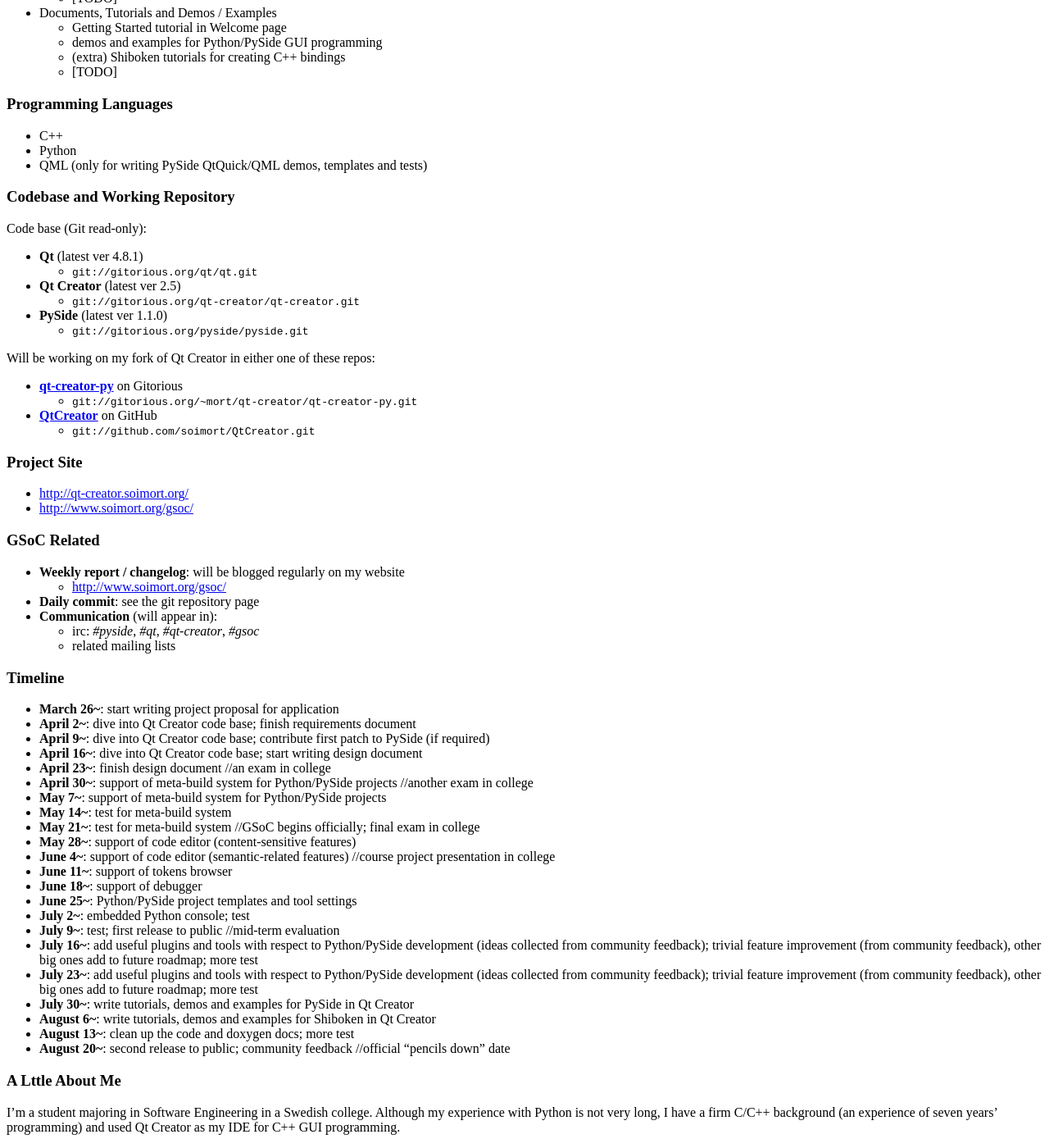
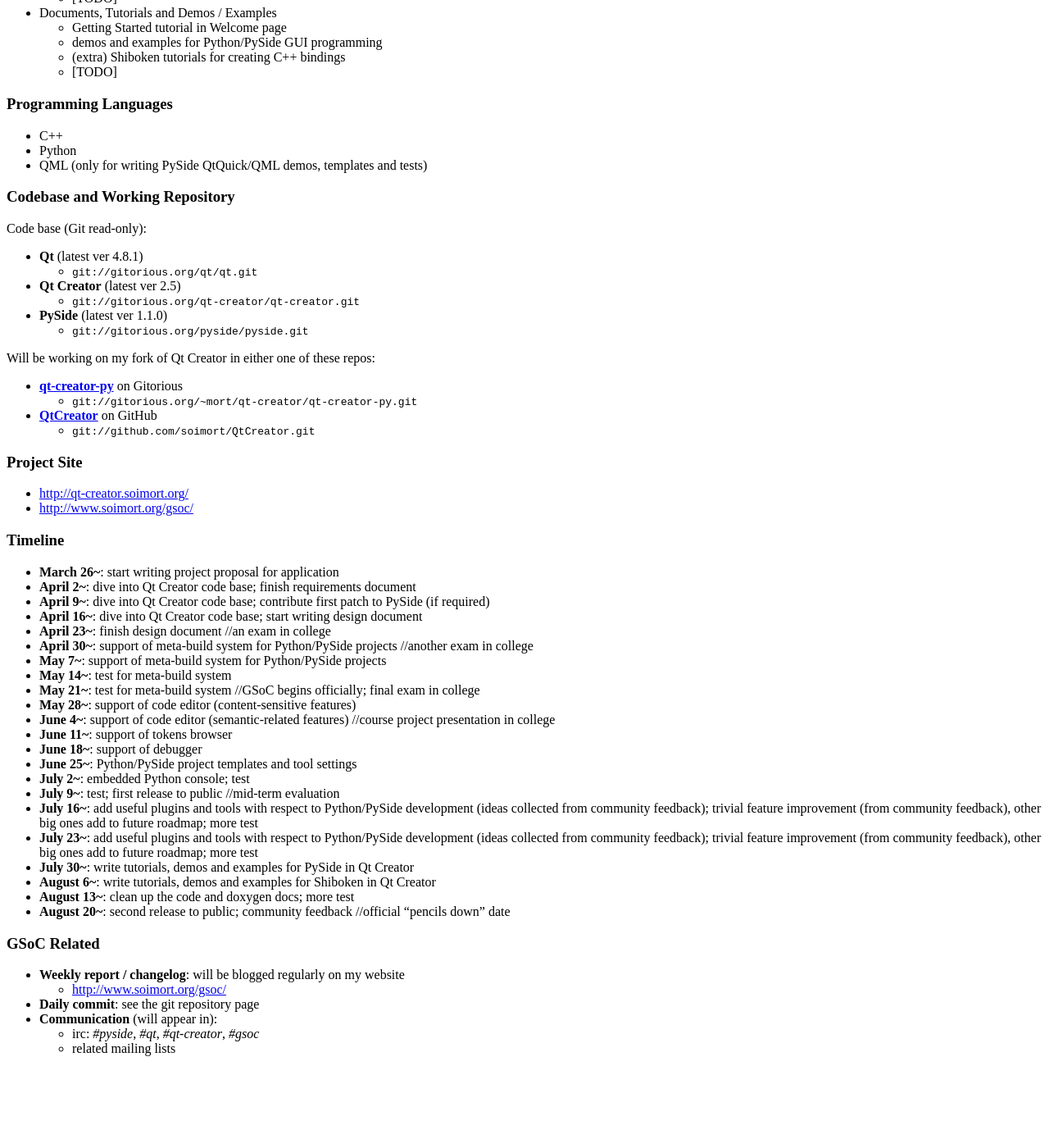
Before and after one commit to soimort/soimort.github.io, a Jekyll site: the page built from _posts/2012-03-29-gsoc.markdown, in a window 1280 px wide and 1400 px high, scrolled down 1814 px. Shown: the whole window at 82% size. Built offline with Jekyll 4.4.1, drawn with Linux system fonts in a browser that asks for light colours; some web fonts are replaced; Markdown is read by kramdown in place of the engine named in the settings; after the commit the page ends 3118 px from its top, so only the background shows below that.

Commit message:
Mar 29: updated GSoC proposal

```diff
--- a/_posts/2012-03-29-gsoc.markdown
+++ b/_posts/2012-03-29-gsoc.markdown
@@ -103,14 +103,6 @@
 * [http://qt-creator.soimort.org/](http://qt-creator.soimort.org/)
 * [http://www.soimort.org/gsoc/](http://www.soimort.org/gsoc/)
 
-### GSoC Related
-* **Weekly report / changelog**: will be blogged regularly on my website
-    * [http://www.soimort.org/gsoc/](http://www.soimort.org/gsoc/)
-* **Daily commit**: see the git repository page
-* **Communication** (will appear in):
-    * irc: *#pyside*, *#qt*, *#qt-creator*, *#gsoc*
-    * related mailing lists
-
 ### Timeline
 * **March 26~**: start writing project proposal for application
 * **April 2~**: dive into Qt Creator code base; finish requirements document
@@ -135,6 +127,10 @@
 * **August 13~**: clean up the code and doxygen docs; more test
 * **August 20~**: second release to public; community feedback //official "pencils down" date
 
-### A Lttle About Me
-
-I'm a student majoring in Software Engineering in a Swedish college. Although my experience with Python is not very long, I have a firm C/C++ background (an experience of seven years' programming) and used Qt Creator as my IDE for C++ GUI programming.
+### GSoC Related
+* **Weekly report / changelog**: will be blogged regularly on my website
+    * [http://www.soimort.org/gsoc/](http://www.soimort.org/gsoc/)
+* **Daily commit**: see the git repository page
+* **Communication** (will appear in):
+    * irc: *#pyside*, *#qt*, *#qt-creator*, *#gsoc*
+    * related mailing lists
```
